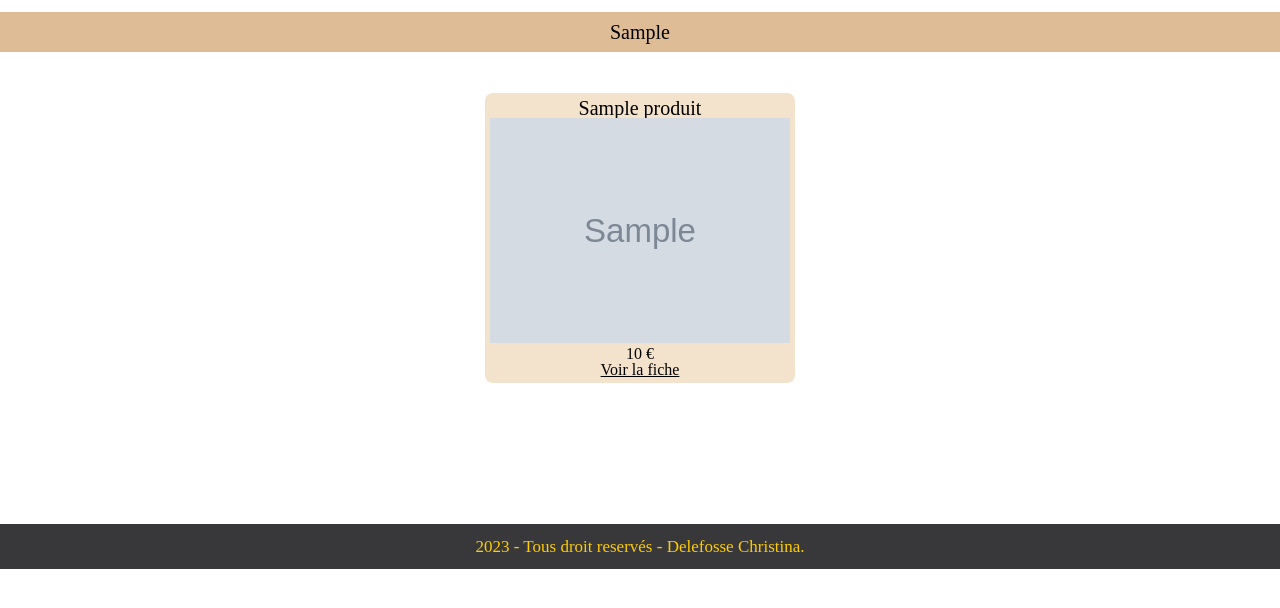
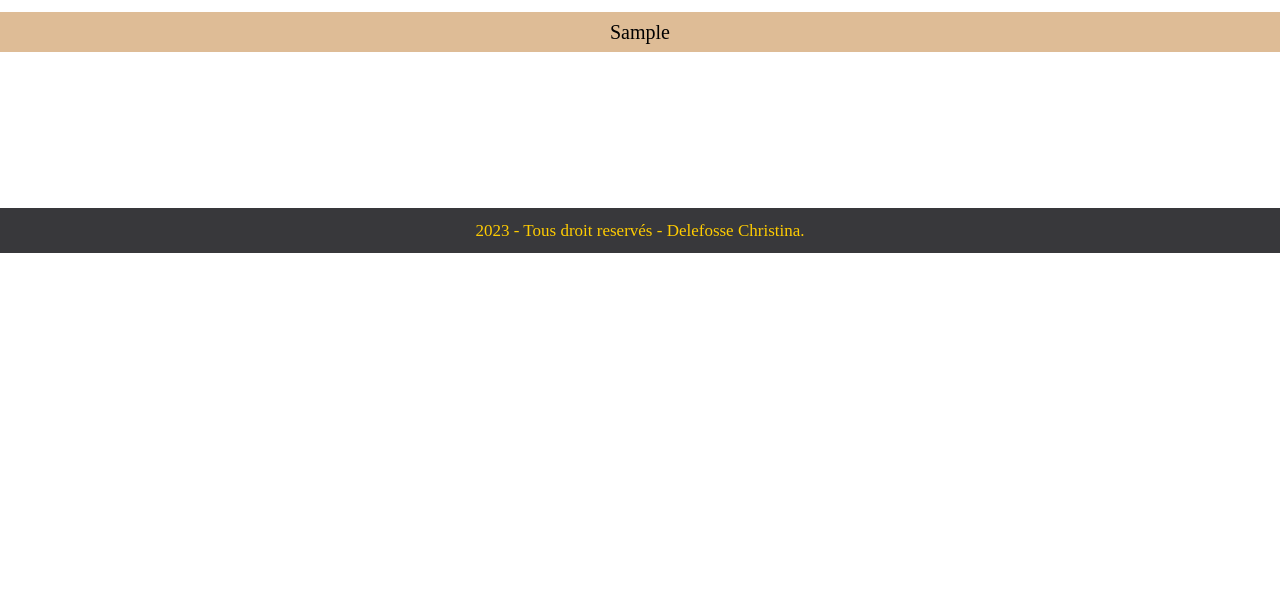
Before and after one commit to Chriistinaa/E-commerce, a PHP site: page /boutique.php in a window 1280 px wide. Shown: the part 42-650 px from the top of the page. Run offline with PHP 8.4, Linux system fonts and the light colour scheme; tables that the repository leaves empty or names only in its code hold one stand-in row (values such as "Sample post"); grey boxes marked "Sample" are stand-in pictures; data that the repository does not hold is empty.

```diff
--- /dev/null
+++ b/about.txt
@@ -0,0 +1,6 @@
+This favicon was generated using the following font:
+
+- Font Title: Leckerli One
+- Font Author: Copyright (c) 2011 Gesine Todt (www.gesine-todt.de), with Reserved Font Names "Leckerli"
+- Font Source: http://fonts.gstatic.com/s/leckerlione/v16/V8mCoQH8VCsNttEnxnGQ-1itLZxcBtItFw.ttf
+- Font License: SIL Open Font License, 1.1 (http://scripts.sil.org/OFL))
--- a/boutique.php
+++ b/boutique.php
@@ -28,15 +28,15 @@ if (isset($_GET['categorie'])) {
     }
 }
 
-$tout_les_produits = executeRequete("SELECT * FROM produit");
-while ($produit = $tout_les_produits->fetch_assoc()) {
-    $contenu .= '<div class="boutique-produit">';
-    $contenu .= "<h2>$produit[titre]</h2>";
-    $contenu .= "<a href=\"fiche_produit.php?id_produit=$produit[id_produit]\"><img src=\"$produit[photo]\"></a>";
-    $contenu .= "<p>$produit[prix] €</p>";
-    $contenu .= '<a class="fiche" href="fiche_produit.php?id_produit=' . $produit['id_produit'] . '">Voir la fiche</a>';
-    $contenu .= '</div>';
-}
+// $tout_les_produits = executeRequete("SELECT * FROM produit");
+// while ($produit = $tout_les_produits->fetch_assoc()) {
+//     $contenu .= '<div class="boutique-produit">';
+//     $contenu .= "<h2>$produit[titre]</h2>";
+//     $contenu .= "<a href=\"fiche_produit.php?id_produit=$produit[id_produit]\"><img src=\"$produit[photo]\"></a>";
+//     $contenu .= "<p>$produit[prix] €</p>";
+//     $contenu .= '<a class="fiche" href="fiche_produit.php?id_produit=' . $produit['id_produit'] . '">Voir la fiche</a>';
+//     $contenu .= '</div>';
+// }
 
 
 // ------------------------ AFFICHAGE HTML -----------------------//
--- a/inc/haut.inc.php
+++ b/inc/haut.inc.php
@@ -1,10 +1,15 @@
 <!DOCTYPE html>
 <html lang="en">
 <head>
+    <title>Mon Site<?php echo htmlspecialchars($title); ?></title>
+    <link rel="apple-touch-icon" sizes="180x180" href="/apple-touch-icon.png">
+    <link rel="icon" type="image/png" sizes="32x32" href="/favicon-32x32.png">
+    <link rel="icon" type="image/png" sizes="16x16" href="/favicon-16x16.png">
+    <link rel="manifest" href="/site.webmanifest">
     <link rel="stylesheet" href="https://cdnjs.cloudflare.com/ajax/libs/font-awesome/4.7.0/css/font-awesome.min.css">
     <link rel="stylesheet" href="<?php echo RACINE_SITE ?>public/css/style.css">
     <script src="<?php echo RACINE_SITE ?>inc/js/main.js"></script>
-    <title>Mon Site<?php echo htmlspecialchars($title); ?></title>
+
 </head>
 <body>
     <header>
```
Also changed, not shown: android-chrome-192x192.png (added), android-chrome-512x512.png (added), apple-touch-icon.png (added), favicon-16x16.png (added), favicon-32x32.png (added), favicon.ico (added), site.webmanifest (added).
